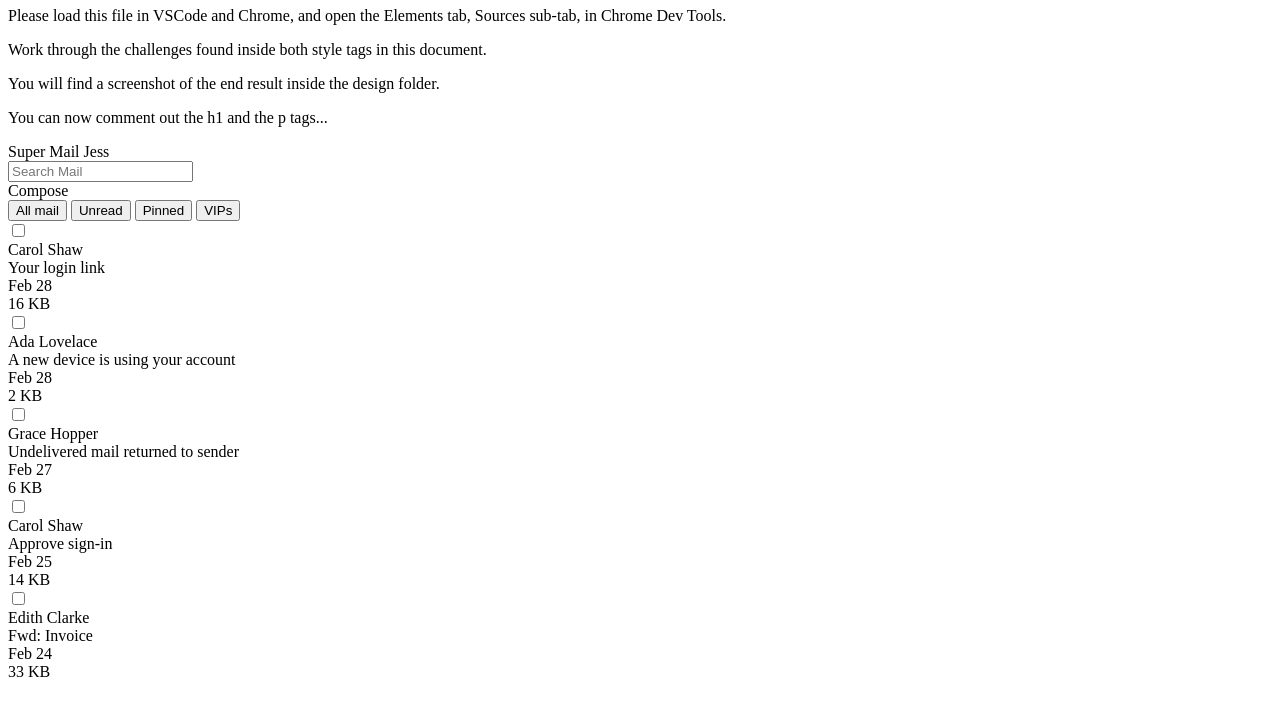
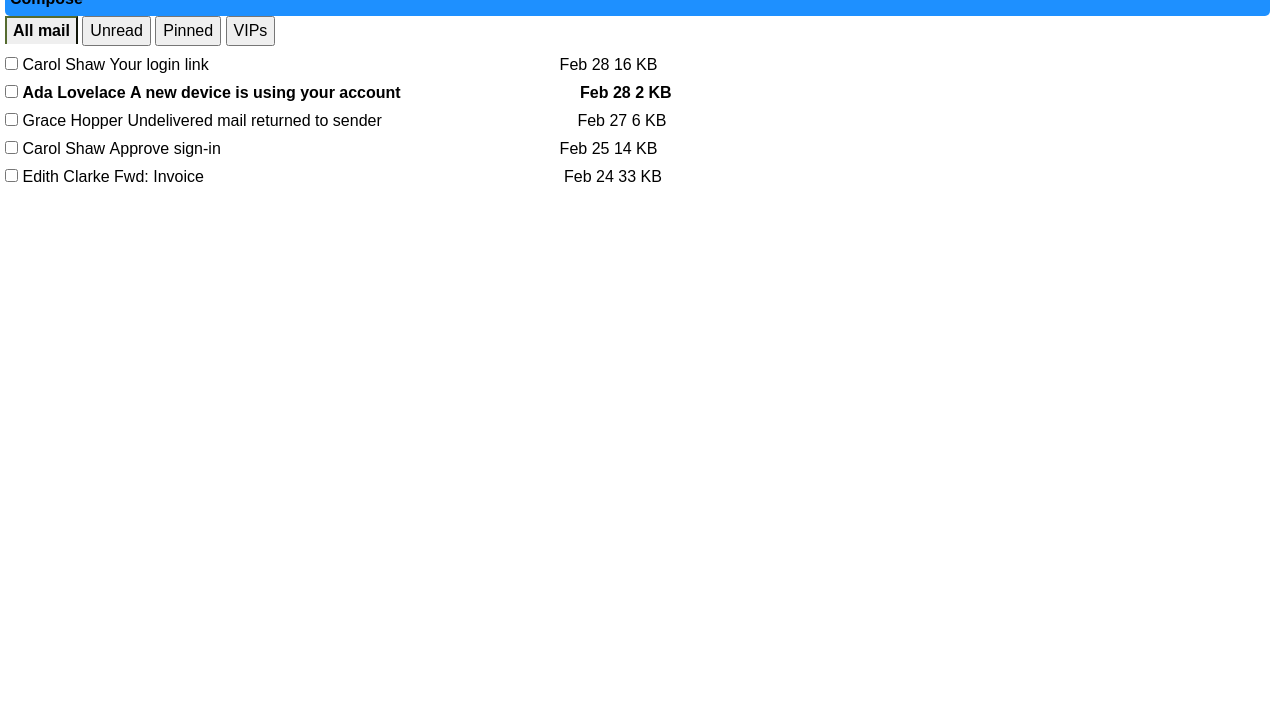
Before and after one commit to bloominstituteoftechnology/module-project-html-and-css-ii-ninesevenbd, a plain HTML site: page index.html in a window 1280 px wide. Shown: the part 73-800 px from the top of the page. Drawn offline with Linux system fonts and the light colour scheme.

Commit message:
index.html

```diff
--- a/index.html
+++ b/index.html
@@ -4,61 +4,175 @@
 <head>
   <meta charset="UTF-8">
   <style>
-    /* 👉 Task 1- Apply the reset found on this page: https://www.joshwcomeau.com/css/custom-css-reset/ */
+*, *::before, *::after {
+  box-sizing: border-box;
+}
+/*
+  2. Remove default margin
+*/
+* {
+  margin: 0;
+}
+/*
+  Typographic tweaks!
+  3. Add accessible line-height
+  4. Improve text rendering
+*/
+body {
+  line-height: 1.5;
+  -webkit-font-smoothing: antialiased;
+}
+/*
+  5. Improve media defaults
+*/
+img, picture, video, canvas, svg {
+  display: block;
+  max-width: 100%;
+}
+/*
+  6. Remove built-in form typography styles
+*/
+input, button, textarea, select {
+  font: inherit;
+}
+/*
+  7. Avoid text overflows
+*/
+p, h1, h2, h3, h4, h5, h6 {
+  overflow-wrap: break-word;
+}
+/*
+  8. Create a root stacking context
+*/
+#root, #__next {
+  isolation: isolate;
+}
 
   </style>
   <style>
     /* 👉 Task 2- Target the body element.
     Apply a font family of Arial to the body element.
     The font property is inherited by descendant (nested) elements. */
-
+    body {
+      font-family: Arial
+    }
     /* 👉 Task 3- Target the element with id headerTop.
     Apply white color to the text, some padding using px or rem units, and a dark background color. */
+    #headerTop {
+      color: white;
+      padding: 10px;
+      background-color: darkslategray;
+    }
 
     /* 👉 Task 4- Target the divs that are directly nested underneath the id headerTop.
     Make them display as inline block, instead of block.
     This will make them render on the same line. */
+    #headerTop > div {
+      display: inline-block;
+    }
+
 
     /* 👉 Task 5- Target the spans that are nested inside the id headerTop.
     Make them have some margin on the right.
     This will prevent the spans from crashing against one another. */
+    #headerTop span {
+      margin-right: 10px;
+    }
 
     /* 👉 Task 6- Target the first span nested inside the element with id headerTop.
     Make it have a font weight of bold, and transform the text to uppercase. */
+    #headerTop span:first-child {
+      font-weight: bold;
+      text-transform: uppercase;
+    }
+
 
     /* 👉 Task 7- Target the id headerBottom.
     Give it a bottom border of 1 pixel, solid gray, and a little bit of padding using px or rem units. */
+    #headerBottom {
+      border-bottom: 1px;
+      border-color: gray;
+      padding: 5px;
+    }
 
     /* 👉 Task 8- Target the divs that are nested directly inside the element with id headerBottom.
     Make them display as inline block, instead of block.
     This will cause them to render on the same line.
     You can consolidate this rule with the one on step. 4 */
+    #headerbottom {
+      display: inline-block;
+    }
+
 
     /* 👉 Task 9- Target the "Compose" button, although note it's a div instead an actual button.
     Give it color, bold text, background, padding, border radius, margin right, and a cursor of pointer. */
+    #headerBottom div:first-child {
+      color: black;
+      font-weight: bold;
+      background: dodgerblue;
+      padding: 5px;
+      border-radius: 5px;
+      margin-right: 5px;
+      cursor: pointer;
+    }
 
     /* 👉 Task 10- Research how to remove all the default styling of button elements.
     Target the button elements inside the element with id headerBottom.
     Remove all their styling, give them a bit of margin to the right, and a cursor of pointer. */
+    /* button {
+      all: unset;
+    } */
+    #headerBottom > button {
+      all: unset;
+      margin-right: 5px;
+      cursor: pointer;
+    }
 
     /* 👉 Task 11- Target the button element inside the id headerBottom that has a class of active
     Make the font weight be bolder, and add a bottom border of 2 pixels solid color (you choose the color).
     Add the class name to the "All mail" button. */
+    #headerBottom button.active {
+      font-weight: bolder;
+      border-bottom: 2px;
+      border-color: darkolivegreen ;
+    }
+
 
     /* 👉 Task 12- Target all divs directly nested inside elements with a class of email,
     and make them display as inline-block elements.
     This will make each email render all its details in the same line*/
+    .email > div {
+      display: inline-block;
+    }
 
     /* 👉 Task 13- Target the elements with a class of email.
     Give them some padding, bigger padding to the left, and a bottom border of very light grey. */
+    .email {
+      padding: 2px;
+      padding-left: 5px;
+      border-bottom: lightgrey;
+    }
 
     /* 👉 Task 14- Target each div inside the element with a class of email.
     Make the email author and the email subject take 35% of the width of the parent element.
     Make the check, the date and the size take up 8% of the width of the parent element.
     This will arrange the details in visible columns. */
+    .email div.email-author,
+    .email div.email-subject {
+      width: 35%;
+    }
+    .email div.check,
+    .email div.date,
+    .email div.size {
+      width: 8%;
+    }
+
 
     /* 👉 Task 15- Target the second email and have its font weight be bold.
     This will make it look "unread". */
+    .email:nth-child(2) {
+      font-weight: bold;
+    }
 
     /* Well done! Check the design file to make sure you are close enough. */
 
@@ -68,11 +182,11 @@
 
 <body>
   <div id="instructions">
-    <h1>HTML & CSS II</h1>
-    <p>Please load this file in VSCode and Chrome, and open the Elements tab, Sources sub-tab, in Chrome Dev Tools.</p>
+    <!-- <h1>HTML & CSS II</h1> -->
+    <!-- <p>Please load this file in VSCode and Chrome, and open the Elements tab, Sources sub-tab, in Chrome Dev Tools.</p>
     <p>Work through the challenges found inside both style tags in this document.</p>
     <p>You will find a screenshot of the end result inside the design folder.</p>
-    <p>You can now comment out the h1 and the p tags...</p>
+    <p>You can now comment out the h1 and the p tags...</p> -->
   </div>
   <div>
     <header>
@@ -88,7 +202,7 @@
       <div id="headerBottom">
         <div>Compose</div>
         <div>
-          <button>All mail</button>
+          <button class="active">All mail</button>
           <button>Unread</button>
           <button>Pinned</button>
           <button>VIPs</button>
```
